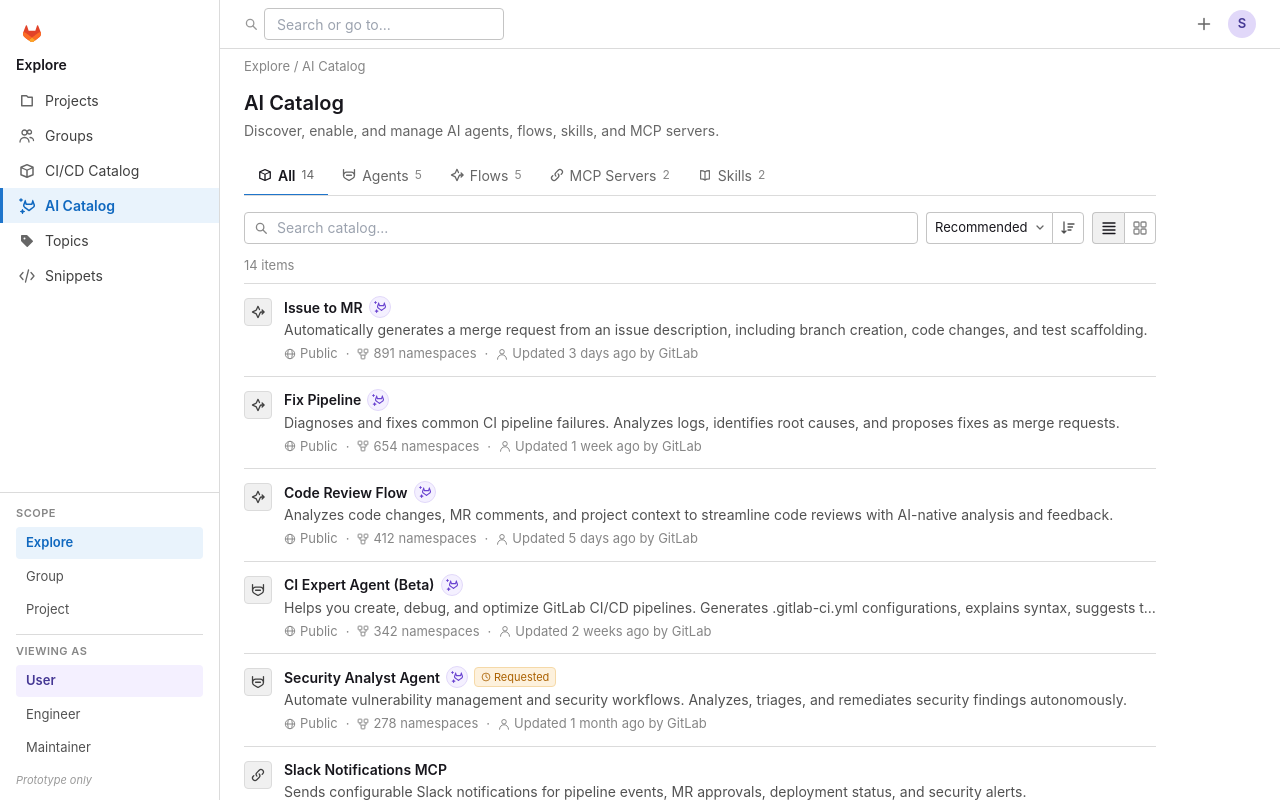
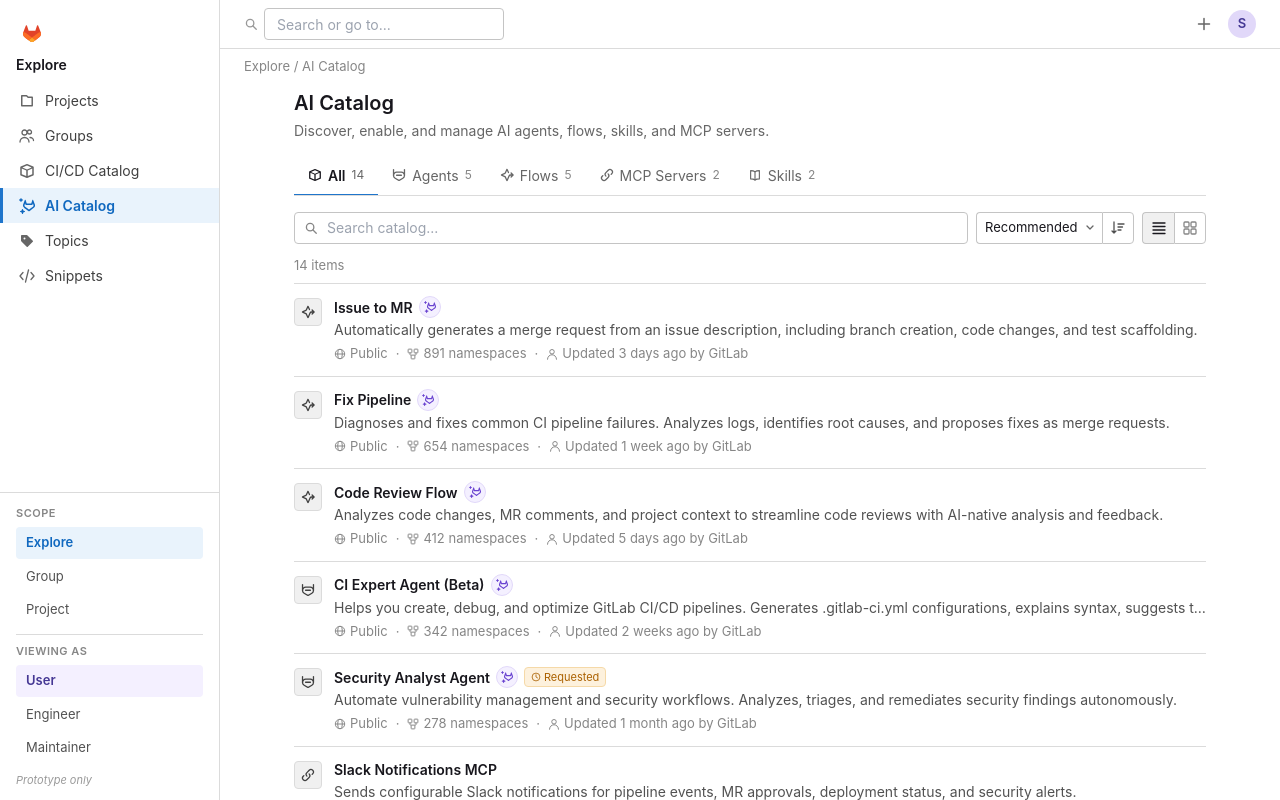
Before and after one commit to Sam-Reiss/ai-catalog, a React (Vite) app in the folder project/: page / in a window 1280 px wide. Built offline with nearby package versions, Linux system fonts and the light colour scheme.

Commit message:
Center catalog content container on wide screens.
Made-with: Cursor

```diff
--- a/project/src/App.tsx
+++ b/project/src/App.tsx
@@ -779,7 +779,7 @@ return <div style={{fontFamily:ff,display:"flex",height:"100vh",background:t.n0,
 <div style={{display:"flex",alignItems:"center",gap:12}}><div style={{width:24,height:24,display:"flex",alignItems:"center",justifyContent:"center",cursor:"pointer"}}><Ic name="plus" size={16} color={t.n500}/></div><div style={{width:28,height:28,borderRadius:"50%",background:t.p100,display:"flex",alignItems:"center",justifyContent:"center",fontSize:"13px",fontWeight:600,color:t.p700}}>S</div></div>
 </div>
 <div style={{padding:"8px 24px 0",fontSize:"13px",color:t.n400}}>{scopeLabel}{sel?` / ${sel.nm}`:""}</div>
-<div style={{padding:"12px 24px 40px",maxWidth:960}}>
+<div style={{padding:"12px 24px 40px",maxWidth:960,margin:"0 auto",width:"100%",boxSizing:"border-box"}}>
 {sel?<Detail it={sel} persona={persona} onBack={()=>{setSel(null)}} userReqStates={userReqStates} setUserReqStates={setUserReqStates}/>:(
 <>
 <div style={{display:"flex",justifyContent:"space-between",alignItems:"center",marginBottom:4}}>
```
